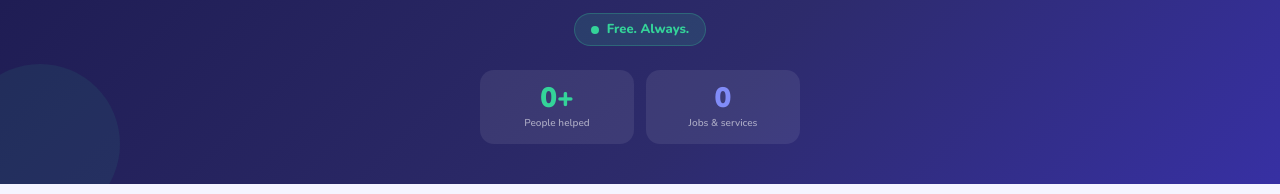
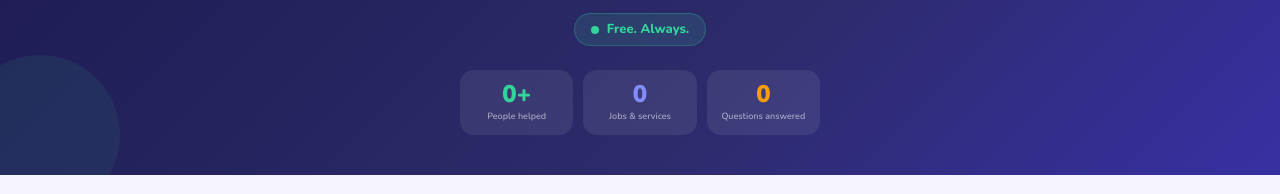
Before and after one commit to bawan93/KurdLink, a Next.js app: page /home in a window 1280 px wide. Shown: the part 267-461 px from the top of the page. Built offline with nearby package versions, Linux system fonts and the light colour scheme; no server answers; the database is empty.

Commit message:
Update page.js

```diff
--- a/app/home/page.js
+++ b/app/home/page.js
@@ -40,6 +40,7 @@ const TX = {
     tagline: 'Free. Always.',
     peopleHelped: 'People helped',
     jobsServices: 'Jobs & services',
+    questionsAnswered: 'Questions answered',
     featuresTitle: 'Everything Komek does for you — free, always',
     features: [
       { icon: '📄', title: 'Understand Any Letter', desc: 'Got a letter from the Home Office, HMRC, the council or your landlord? Take a photo or paste the text and our AI explains it in your language in seconds.', cta: 'Try it free', route: '/journey/document-explainer' },
@@ -62,6 +63,7 @@ const TX = {
     tagline: 'لە خزمەتی ئێوەی بەڕێزدا',
     peopleHelped: 'کەسی یارمەتی دراو',
     jobsServices: 'کار و خزمەتگوزاریەکان',
+    questionsAnswered: 'پرسیارە وەڵامدراوەکان',
     featuresTitle: 'کۆمەک بێ بەرامبەر یارمەتیت دەدات',
     features: [
       { icon: '📄', title: 'ڕوونکردنەوەی نامە', descJsx: true, cta: 'تاقی بکەرەوە', route: '/journey/document-explainer' },
@@ -84,6 +86,7 @@ const TX = {
     tagline: 'رایگان. همیشه.',
     peopleHelped: 'نفر کمک شده',
     jobsServices: 'شغل و خدمات',
+    questionsAnswered: 'سوال پاسخ داده شده',
     featuresTitle: 'همه کارهایی که کومک برایت انجام می‌دهد — رایگان، همیشه',
     features: [
       { icon: '📄', title: 'هر نامه‌ای را بفهم', desc: 'نامه‌ای از Home Office، HMRC، شورا یا صاحبخانه داری؟ عکس بگیر یا متن را بچسبان، هوش مصنوعی ما در چند ثانیه به زبانت توضیح می‌دهد.', cta: 'رایگان امتحان کن', route: '/journey/document-explainer' },
@@ -106,6 +109,7 @@ const TX = {
     tagline: 'مجاني. دائماً.',
     peopleHelped: 'شخص تمت مساعدته',
     jobsServices: 'الوظائف والخدمات',
+    questionsAnswered: 'الأسئلة التي تمت إجابتها',
     featuresTitle: 'كل ما تفعله كومك من أجلك — مجاناً، دائماً',
     features: [
       { icon: '📄', title: 'افهم أي رسالة', desc: 'هل لديك رسالة من وزارة الداخلية أو HMRC أو المجلس أو المالك؟ التقط صورة أو الصق النص وسيشرحها الذكاء الاصطناعي بلغتك في ثوانٍ.', cta: 'جرّبه مجاناً', route: '/journey/document-explainer' },
@@ -174,7 +178,7 @@ function KuLetterDesc() {
 export default function HomePage() {
   const router = useRouter()
   const [lang, setLang] = useState('en')
-  const [stats, setStats] = useState({ explained: 0, listings: 0 })
+  const [stats, setStats] = useState({ explained: 0, listings: 0, questionsAnswered: 0 })
   const [questions, setQuestions] = useState([])
   const [listings, setListings] = useState([])
   const [loading, setLoading] = useState(true)
@@ -200,9 +204,10 @@ export default function HomePage() {
     setLoading(true)
     const { count: explainCount } = await supabase.from('explainer_usage').select('*', { count: 'exact', head: true })
     const { count: listingCount } = await supabase.from('listings').select('*', { count: 'exact', head: true }).in('type', ['hire_staff', 'list_service']).in('status', ['approved', 'filled'])
+    const { count: answeredCount } = await supabase.from('questions').select('*', { count: 'exact', head: true }).eq('status', 'answered')
     const { data: topQuestions } = await supabase.from('questions').select('id, question, status, upvotes').order('upvotes', { ascending: false }).limit(2)
     const { data: latestListings } = await supabase.from('listings').select('id, type, data, status').in('type', ['hire_staff', 'list_service']).in('status', ['approved', 'filled']).order('created_at', { ascending: false }).limit(3)
-    setStats({ explained: explainCount || 0, listings: listingCount || 0 })
+    setStats({ explained: explainCount || 0, listings: listingCount || 0, questionsAnswered: answeredCount || 0 })
     setQuestions(topQuestions || [])
     setListings(latestListings || [])
     setLoading(false)
@@ -232,17 +237,18 @@ export default function HomePage() {
             <span style={{ fontSize: 13, fontWeight: 800, color: MINT }}>{t.tagline}</span>
           </div>
 
-          {/* STATS */}
-          <div style={{ display: 'grid', gridTemplateColumns: '1fr 1fr', gap: 12, maxWidth: 320, margin: '0 auto' }}>
+          {/* STATS — 3 cards */}
+          <div style={{ display: 'grid', gridTemplateColumns: '1fr 1fr 1fr', gap: 10, maxWidth: 360, margin: '0 auto' }}>
             {[
               { value: stats.explained, suffix: '+', label: t.peopleHelped, color: MINT },
               { value: stats.listings, suffix: '', label: t.jobsServices, color: INDIGO_LIGHT },
+              { value: stats.questionsAnswered, suffix: '', label: t.questionsAnswered, color: '#F59E0B' },
             ].map((s, i) => (
-              <div key={i} style={{ background: 'rgba(255,255,255,0.08)', borderRadius: 14, padding: '14px 16px', textAlign: 'center' }}>
-                <div style={{ fontSize: 28, fontWeight: 900, color: s.color, lineHeight: 1 }}>
+              <div key={i} style={{ background: 'rgba(255,255,255,0.08)', borderRadius: 14, padding: '12px 8px', textAlign: 'center' }}>
+                <div style={{ fontSize: 24, fontWeight: 900, color: s.color, lineHeight: 1 }}>
                   {loading ? '—' : <Counter target={s.value} suffix={s.suffix} />}
                 </div>
-                <div style={{ fontSize: 10, color: 'rgba(255,255,255,0.55)', fontWeight: 600, marginTop: 5, lineHeight: 1.3 }}>{s.label}</div>
+                <div style={{ fontSize: 9, color: 'rgba(255,255,255,0.55)', fontWeight: 600, marginTop: 5, lineHeight: 1.3 }}>{s.label}</div>
               </div>
             ))}
           </div>
```
